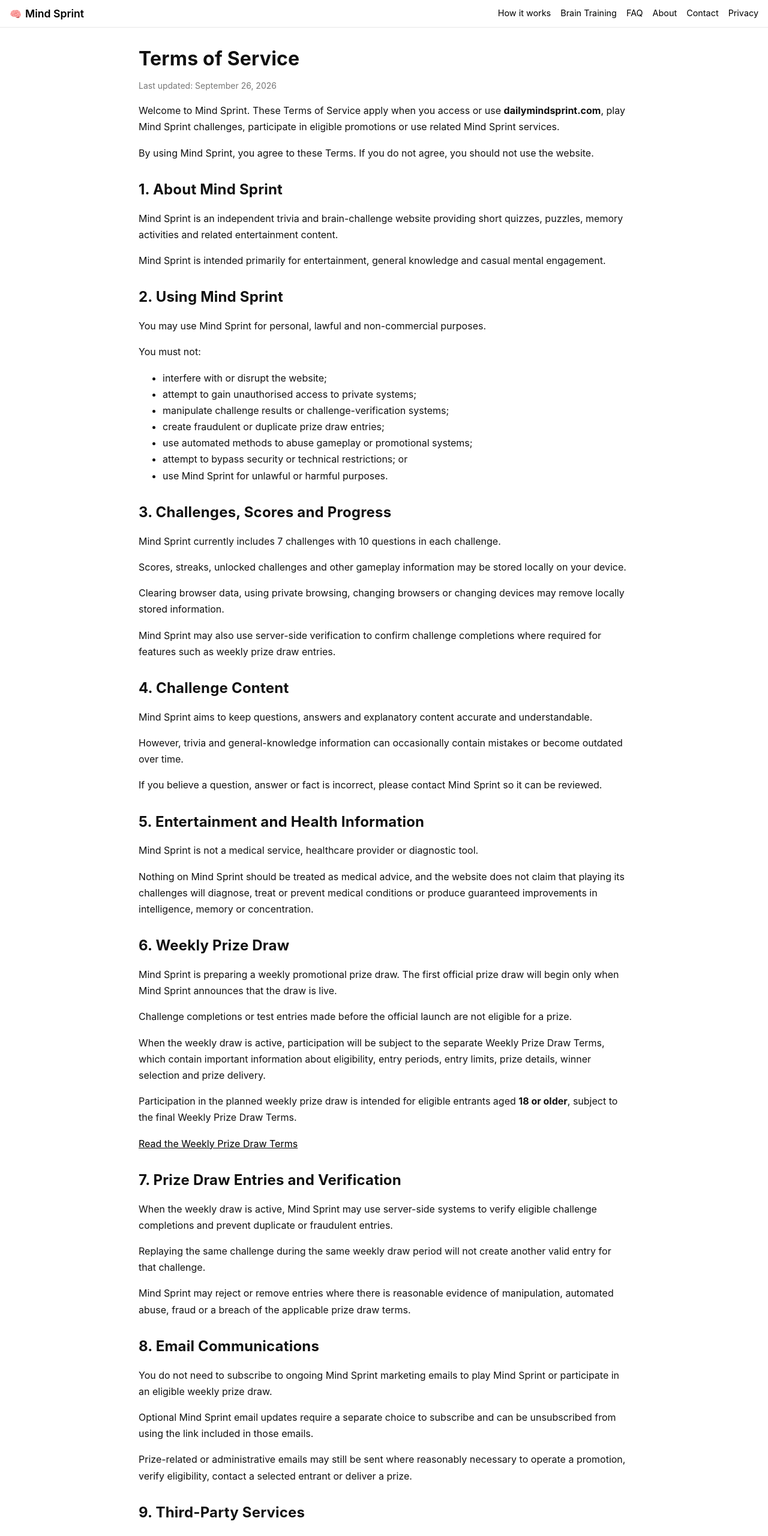
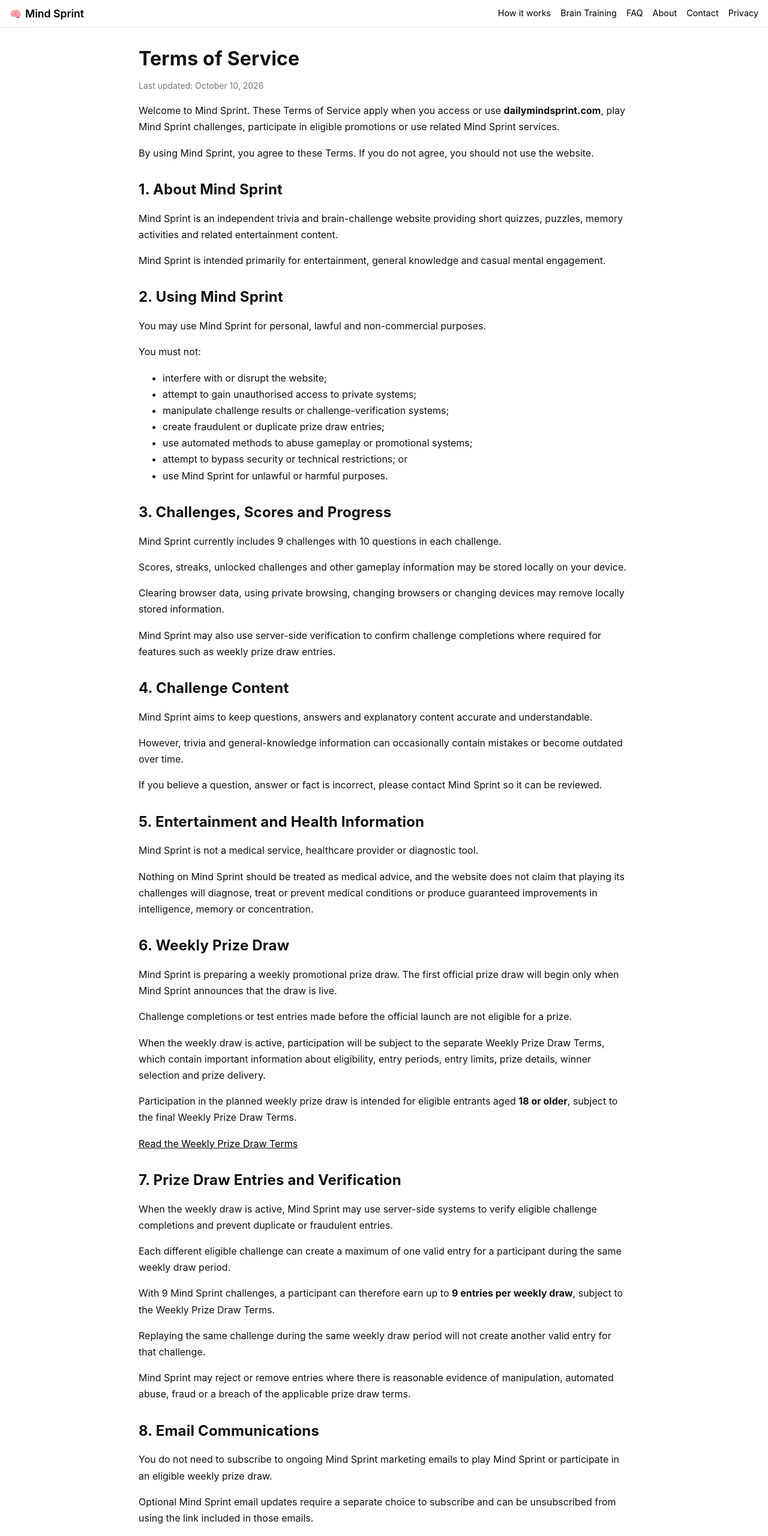
Before and after one commit to justinchase1984/mind-sprint, a Next.js app: page /terms in a window 1280 px wide. Shown: the top 2560 px of the page at 60% size. Built offline with nearby package versions, Linux system fonts and the light colour scheme; no server answers.

Commit message:
Update terms.tsx

```diff
--- a/pages/terms.tsx
+++ b/pages/terms.tsx
@@ -45,7 +45,7 @@ const structuredData = {
           'https://www.dailymindsprint.com/#organization',
       },
       dateModified:
-        '2026-09-26',
+        '2026-10-10',
     },
   ],
 }
@@ -143,7 +143,7 @@ export default function Terms() {
             marginTop: '-0.5rem',
           }}
         >
-          Last updated: September 26, 2026
+          Last updated: October 10, 2026
         </p>
 
         <p>
@@ -233,7 +233,7 @@ export default function Terms() {
         </h2>
 
         <p>
-          Mind Sprint currently includes 7 challenges with 10 questions in each
+          Mind Sprint currently includes 9 challenges with 10 questions in each
           challenge.
         </p>
 
@@ -357,6 +357,17 @@ export default function Terms() {
           When the weekly draw is active, Mind Sprint may use server-side
           systems to verify eligible challenge completions and prevent duplicate
           or fraudulent entries.
+        </p>
+
+        <p>
+          Each different eligible challenge can create a maximum of one valid
+          entry for a participant during the same weekly draw period.
+        </p>
+
+        <p>
+          With 9 Mind Sprint challenges, a participant can therefore earn up to{' '}
+          <strong>9 entries per weekly draw</strong>, subject to the Weekly
+          Prize Draw Terms.
         </p>
 
         <p>
```
